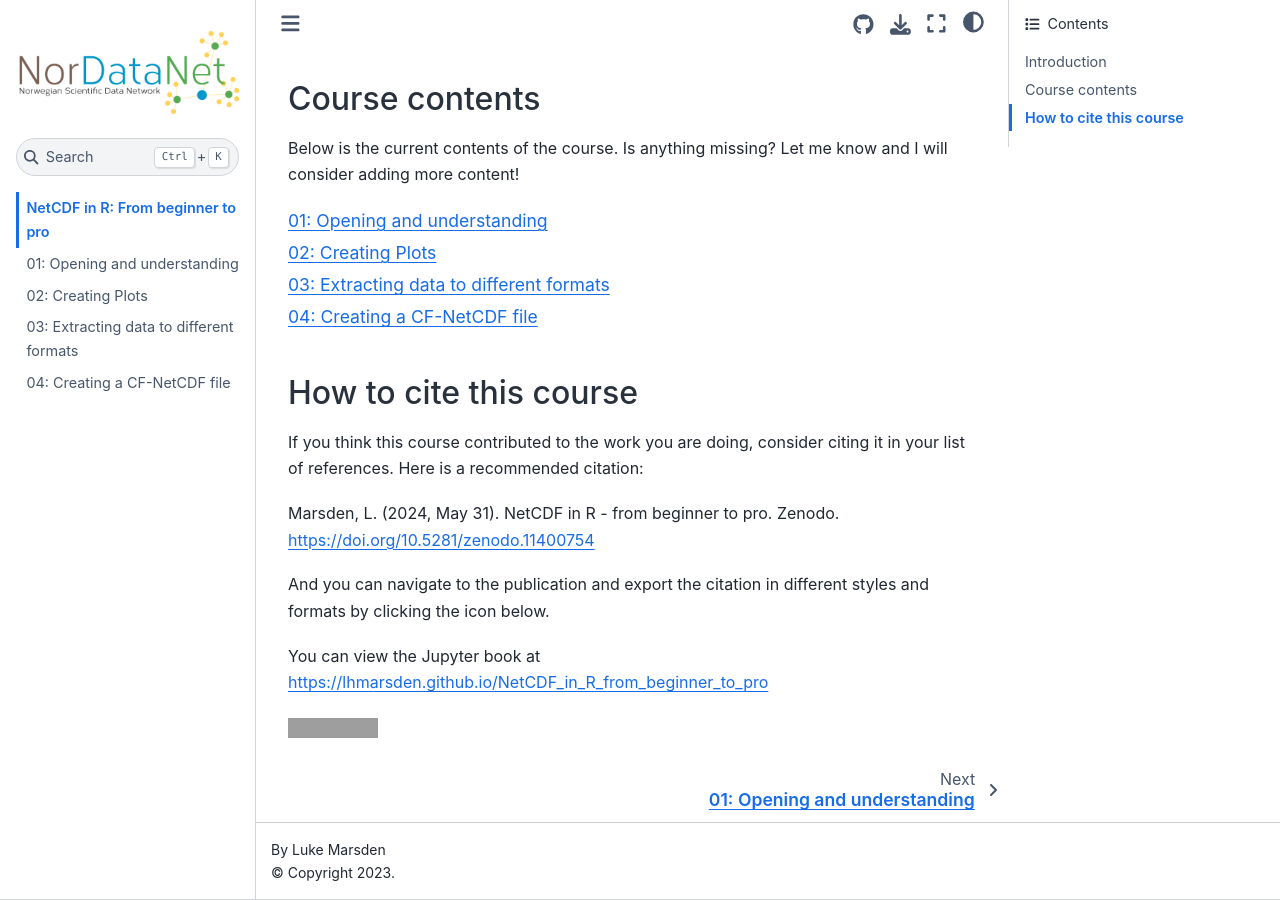
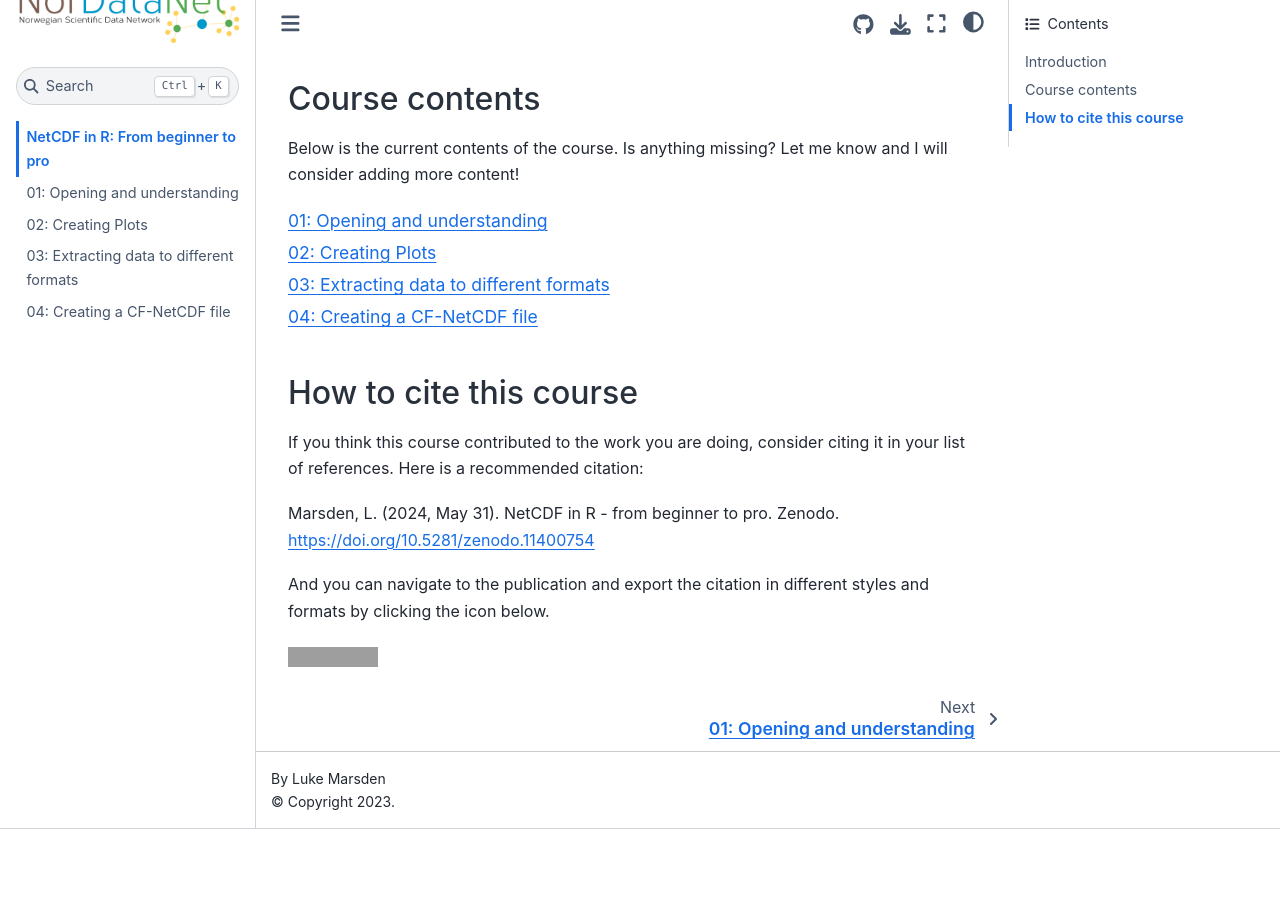
Before and after one commit to NorDataNet/NetCDF_in_R_from_beginner_to_pro, a Jupyter Book: the page built from book/intro.md, in a window 1280 px wide and 900 px high, scrolled down 578 px. Built offline with Jupyter Book 1.0.4 settings and Sphinx 7.4.7 and the Sphinx Book theme 1.1.4, drawn with Linux system fonts in a browser that asks for light colours; after the commit the page ends 1407 px from its top, so only the background shows below that; grey boxes are pictures that could not be loaded.

Commit message:
updated how to cite

```diff
--- a/book/intro.md
+++ b/book/intro.md
@@ -23,6 +23,4 @@
 
 And you can navigate to the publication and export the citation in different styles and formats by clicking the icon below.
 
-You can view the Jupyter book at https://lhmarsden.github.io/NetCDF_in_R_from_beginner_to_pro
-
 [![DOI](https://zenodo.org/badge/DOI/10.5281/zenodo.11400754.svg)](https://doi.org/10.5281/zenodo.11400754)
```
Also changed, not shown: README.md (+2 -2 lines), book/01_opening_and_understanding.ipynb, book/02_creating_plots.ipynb, book/03_extracting_data_to_different_formats.ipynb, book/04_creating_a_cfnetcdf_file.ipynb.
